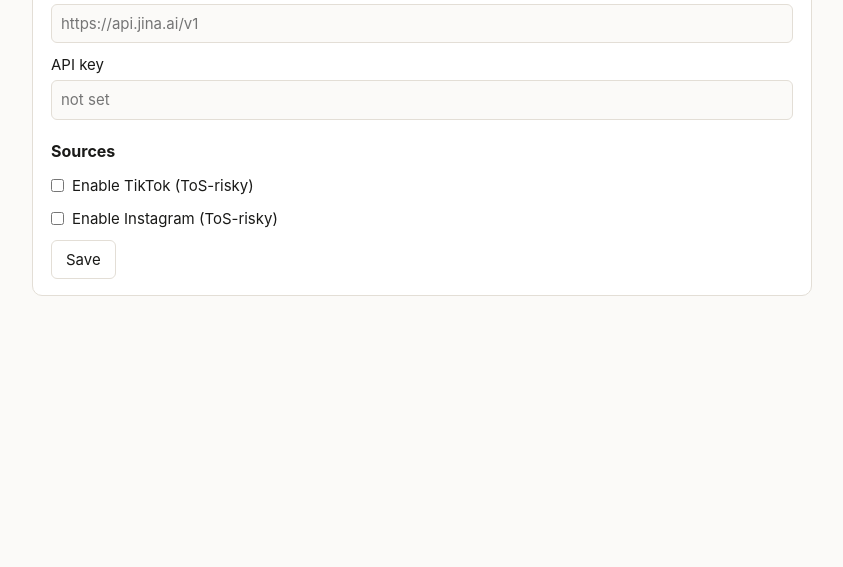
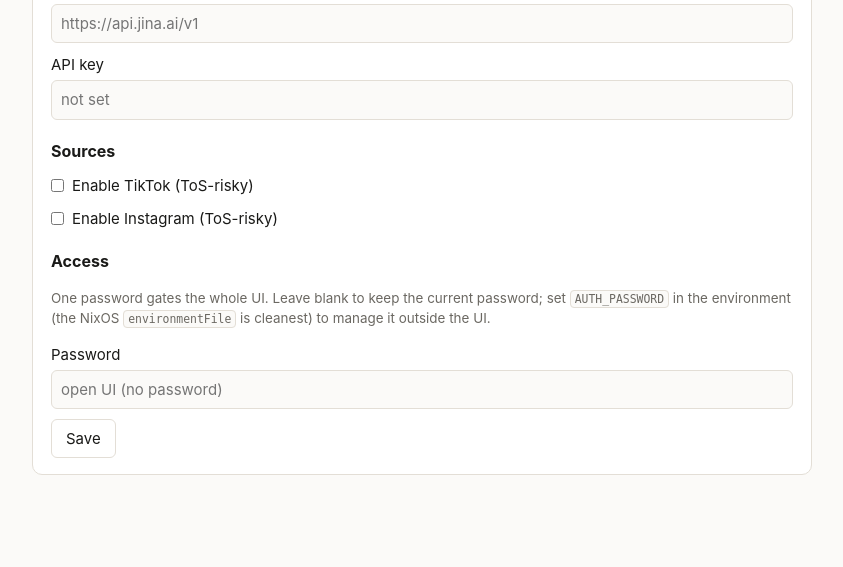
Before and after one commit to JuiceyDew/JustDewScraping, a FastAPI app: page /settings in a window 1280 px wide. Shown: the part 860-1427 px from the top of the page, without its empty margins (218-1061 px from the left). Before the commit the page ends 1156 px from the top, so only its background shows below. Run offline with FastAPI, Linux system fonts and the light colour scheme; parts of the project's set-up code (start-up, migrations or seed data) failed here and were passed over.

Commit message:
Add a built-in login gate for headless servers
A headless box on 0.0.0.0 had no gate at all: anyone on the LAN could
read the API key and session cookies or delete a project. Add a
single-password login (no user table, no new dependency, no external
proxy):

- ideafindr/web/auth.py: HMAC-signed session cookie, stdlib only, with
  the signing key persisted 0600 in the state dir so sessions outlive a
  restart. Constant-time password check.
- Middleware gates every route except /login, /health and /static.
  Login redirect is constrained to same-site relative paths.
- An `ideafindr passwd` command, a Settings field, and AUTH_PASSWORD env
  support; empty disables the gate, so offline tests and dev are
  unchanged.
- NixOS module's `authPasswordFile` feeds the password via systemd
  LoadCredential, keeping it out of the Nix store.

Base64 padding is stripped from the token: '=' is not a valid
cookie-octet and clients quote it, which broke verification.

Covered by tests/test_auth.py (11 cases), including tampered and expired
tokens, open-redirect, and health staying reachable.

```diff
--- a/ideafindr/state.py
+++ b/ideafindr/state.py
@@ -60,6 +60,8 @@ EDITABLE: frozenset[str] = frozenset({
     # web UI bind (takes effect on restart)
     "web_host",
     "web_port",
+    # web UI password (empty disables the login gate)
+    "auth_password",
 })
 
 # The subset that must never be rendered back to a page or written to a log.
@@ -72,6 +74,7 @@ SECRET: frozenset[str] = frozenset({
     "instagram_sessionid",
     "instagram_csrftoken",
     "tiktok_ms_token",
+    "auth_password",
 })
 
 
--- a/ideafindr/web/app.py
+++ b/ideafindr/web/app.py
@@ -5,11 +5,12 @@ one small stylesheet. No build step, no CDN, and no client-side secret handling:
 all values that could be scraped or forged are escaped by Jinja's autoescape, and
 secrets are never sent back to the browser.
 
-This is a single-user tool meant for a LAN or VPN-reachable homelab -- there is
-no app auth by design. It binds 0.0.0.0 (web_host) so it is reachable on the LAN;
-keep the network in front of it trusted, or front it with a VPN/authenticating
-proxy, and restrict the firewall to your subnet. Override with `web_host` or
-`ideafindr web --host`.
+This is a single-user tool meant for a LAN or VPN-reachable homelab. It binds
+0.0.0.0 (web_host) so it is reachable on the LAN, and is gated by one password
+when `auth_password`/`AUTH_PASSWORD` is set (see ideafindr/web/auth.py). With no
+password set the UI is open -- fine on a laptop, not on a shared network. Override
+the bind with `web_host` or `ideafindr web --host`; put TLS in front before
+exposing it beyond a trusted subnet, since the password crosses plain HTTP.
 """
 
 from __future__ import annotations
@@ -35,7 +36,7 @@ from ideafindr.state import (
     secret_is_set,
 )
 from ideafindr.store import db
-from ideafindr.web import browsercookies, jobs
+from ideafindr.web import auth, browsercookies, jobs
 from ideafindr.web.cookies import parse_cookie_input
 
 log = logging.getLogger(__name__)
@@ -45,6 +46,30 @@ templates = Jinja2Templates(directory=str(HERE / "templates"))
 
 app = FastAPI(title="ideafindr")
 app.mount("/static", StaticFiles(directory=str(HERE / "static")), name="static")
+
+# Evaluated at render time so the nav reflects the current config without every
+# route having to pass a flag.
+templates.env.globals["auth_enabled"] = auth.enabled
+
+# Paths reachable without a session when the login gate is on: the login page
+# itself, the health probe, and static assets. Everything else redirects.
+_OPEN_PATHS = {"/login", "/health"}
+
+
+@app.middleware("http")
+async def _require_login(request: Request, call_next):
+    """Gate the whole UI behind one password when auth_password is set.
+
+    A homelab server is often headless and on a shared LAN, so an unauthenticated
+    0.0.0.0 bind exposes the API key, session cookies and delete routes. This is
+    deliberately simple -- one password, a signed cookie -- not multi-user auth.
+    """
+    if auth.enabled():
+        path = request.url.path
+        if path not in _OPEN_PATHS and not path.startswith("/static/"):
+            if not auth.valid_token(request.cookies.get(auth.COOKIE)):
+                return RedirectResponse(f"/login?next={path}", status_code=303)
+    return await call_next(request)
 
 STANCE_LABEL = {
     "pain_point": "Pain point", "desire": "Desire", "objection": "Objection",
@@ -178,6 +203,47 @@ def _topic(run_id: str) -> str:
         return run.topic if run else run_id
     finally:
         con.close()
+
+
+# --- auth -----------------------------------------------------------------------
+
+
+def _safe_next(target: str) -> str:
+    """Only allow same-site relative redirects, never an open redirect."""
+    if target.startswith("/") and not target.startswith("//"):
+        return target
+    return "/"
+
+
+@app.get("/login", response_class=HTMLResponse)
+def login_page(request: Request, next: str = "/", error: int = 0):
+    if not auth.enabled():
+        return RedirectResponse(_safe_next(next), status_code=303)
+    return templates.TemplateResponse(
+        request, "login.html", {"next": _safe_next(next), "error": bool(error)}
+    )
+
+
+@app.post("/login")
+def login(password: str = Form(""), next: str = Form("/")):
+    target = _safe_next(next)
+    if not auth.check_password(password):
+        return RedirectResponse(f"/login?error=1&next={target}", status_code=303)
+    resp = RedirectResponse(target, status_code=303)
+    resp.set_cookie(
+        auth.COOKIE, auth.make_token(), max_age=auth.SESSION_TTL,
+        httponly=True, samesite="lax",
+        # secure=True would be right behind TLS; the default deployment is plain
+        # HTTP on a LAN, so leave it off or the cookie is dropped entirely.
+    )
+    return resp
+
+
+@app.post("/logout")
+def logout():
+    resp = RedirectResponse("/login", status_code=303)
+    resp.delete_cookie(auth.COOKIE)
+    return resp
 
 
 # --- settings -------------------------------------------------------------------
--- /dev/null
+++ b/ideafindr/web/auth.py
@@ -0,0 +1,115 @@
+"""A single-password login gate for the web UI.
+
+The server is headless and the UI holds an API key and live session cookies, so
+binding it to 0.0.0.0 without a gate means anyone on the LAN can read the
+Settings/Credentials pages or delete a project. This is a small self-contained
+login: one password, a signed session cookie, no external proxy, no user table.
+
+The password comes from, in precedence order:
+
+  * ``AUTH_PASSWORD`` in the real environment (what the NixOS ``environmentFile``
+    or systemd ``Environment=`` sets), or
+  * ``auth_password`` in ``settings.json``, set with ``ideafindr passwd`` or on
+    the Settings page once logged in.
+
+When it is empty the gate is disabled and the UI behaves exactly as before, so
+development and the offline test suite are unaffected.
+
+The cookie is signed with HMAC-SHA256 using a random secret persisted in the
+state directory (mode 0600), so sessions survive a restart. Session tokens are
+stdlib-only -- no new dependency.
+"""
+
+from __future__ import annotations
+
+import base64
+import hashlib
+import hmac
+import logging
+import os
+import secrets
+import time
+from pathlib import Path
+
+from ideafindr.config import settings
+
+log = logging.getLogger(__name__)
+
+COOKIE = "ideafindr_session"
+# 30 days. A homelab tool should not log you out every day.
+SESSION_TTL = 30 * 24 * 3600
+
+
+def enabled() -> bool:
+    return bool((settings.auth_password or "").strip())
+
+
+def check_password(candidate: str) -> bool:
+    """Constant-time comparison, so a wrong guess leaks no timing signal."""
+    expected = (settings.auth_password or "").strip()
+    if not expected:
+        return False
+    return hmac.compare_digest(candidate.encode("utf-8"), expected.encode("utf-8"))
+
+
+def _secret() -> bytes:
+    """A stable signing key, persisted so sessions outlive a restart.
+
+    Falls back to a per-process key if the state directory is not writable, which
+    only means sessions reset on restart -- better than refusing to start.
+    """
+    from ideafindr.state import resolve_state_dir
+
+    path = resolve_state_dir() / ".web-secret"
+    try:
+        if path.exists():
+            raw = path.read_bytes().strip()
+            if raw:
+                return raw
+        key = secrets.token_bytes(32)
+        path.parent.mkdir(parents=True, exist_ok=True)
+        # Write 0600 from creation: the key signs every session cookie.
+        fd = os.open(path, os.O_WRONLY | os.O_CREAT | os.O_TRUNC, 0o600)
+        with os.fdopen(fd, "wb") as fh:
+            fh.write(key)
+        return key
+    except OSError as e:  # pragma: no cover - read-only state dir
+        log.warning("could not persist the web session secret: %s", e)
+        return secrets.token_bytes(32)
+
+
+def _sign(payload: bytes) -> str:
+    return hmac.new(_secret(), payload, hashlib.sha256).hexdigest()
+
+
+def make_token() -> str:
+    payload = str(int(time.time())).encode("ascii")
+    # Strip base64 padding: '=' is not a valid cookie-octet, so a padded value
+    # gets quoted by clients (and then fails verification when sent back).
+    b64 = base64.urlsafe_b64encode(payload).decode().rstrip("=")
+    return f"{b64}.{_sign(payload)}"
+
+
+def valid_token(token: str | None) -> bool:
+    if not token or "." not in token:
+        return False
+    b64, _, sig = token.partition(".")
+    # Restore the padding stripped in make_token.
+    b64 += "=" * (-len(b64) % 4)
+    try:
+        payload = base64.urlsafe_b64decode(b64.encode("ascii"))
+    except (ValueError, UnicodeEncodeError):
+        return False
+    if not hmac.compare_digest(sig, _sign(payload)):
+        return False
+    try:
+        issued = int(payload.decode("ascii"))
+    except ValueError:
+        return False
+    return (time.time() - issued) < SESSION_TTL
+
+
+def secret_path() -> Path:
+    from ideafindr.state import resolve_state_dir
+
+    return resolve_state_dir() / ".web-secret"
--- a/ideafindr/web/static/style.css
+++ b/ideafindr/web/static/style.css
@@ -35,11 +35,12 @@ a { color: var(--accent); }
   padding: 16px 18px; margin: 12px 0;
 }
 label { display: block; margin: 10px 0; }
-label > input, label > select {
+label > input, label > select, label > textarea {
   display: block; width: 100%; margin-top: 4px; padding: 7px 9px;
   background: var(--bg); color: var(--fg);
   border: 1px solid var(--line); border-radius: 6px; font: inherit;
 }
+label > textarea { font-family: ui-monospace, SFMono-Regular, Menlo, monospace; font-size: .82rem; resize: vertical; }
 label.chk { display: flex; align-items: center; gap: 8px; }
 label.chk input { width: auto; margin: 0; }
 fieldset { border: 1px solid var(--line); border-radius: 8px; margin: 12px 0; padding: 8px 12px; }
@@ -51,6 +52,11 @@ button {
 }
 button:hover { border-color: var(--accent); color: var(--accent); }
 button.danger { color: var(--err); }
+button.linklike {
+  background: none; border: none; padding: 0; cursor: pointer;
+  color: var(--muted); font: inherit;
+}
+button.linklike:hover { color: var(--accent); }
 form.inline { display: inline; }
 .actions { display: flex; flex-wrap: wrap; gap: 8px; align-items: center; }
 .meta { color: var(--muted); font-size: .84rem; }
--- a/ideafindr/web/templates/base.html
+++ b/ideafindr/web/templates/base.html
@@ -12,6 +12,10 @@
   <span class="spacer"></span>
   <a href="/settings">Settings</a>
   <a href="/credentials">Credentials</a>
+  {% if auth_enabled() %}
+  <form method="post" action="/logout" class="inline" style="display:inline">
+    <button class="linklike">Log out</button></form>
+  {% endif %}
 </nav>
 <main>
 {% block body %}{% endblock %}
--- a/ideafindr/web/templates/settings.html
+++ b/ideafindr/web/templates/settings.html
@@ -42,6 +42,17 @@
   <label class="chk"><input type="checkbox" name="enable_instagram" value="1"
     {% if s.enable_instagram %}checked{% endif %}> Enable Instagram (ToS-risky)</label>
 
+  <h3>Access</h3>
+  <p class="meta">
+    One password gates the whole UI. Leave blank to keep the current password;
+    set <code>AUTH_PASSWORD</code> in the environment (the NixOS
+    <code>environmentFile</code> is cleanest) to manage it outside the UI.
+  </p>
+  <label>Password
+    <input name="auth_password" type="password"
+      placeholder="{{ '•••••••• (set)' if secret_flags.auth_password else 'open UI (no password)' }}">
+  </label>
+
   <button type="submit">Save</button>
 </form>
 {% endblock %}
```
Also changed, not shown: ideafindr/cli.py (+28 -0 lines), ideafindr/config.py (+9 -0 lines), ideafindr/web/templates/login.html (added, +18 -0 lines), tests/test_auth.py (added, +110 -0 lines), README.md, 2 other files.
